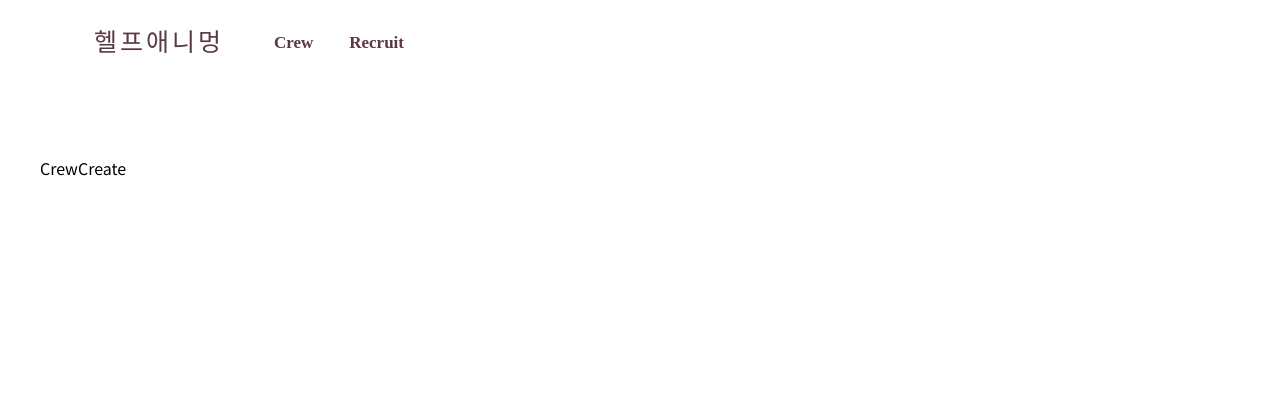
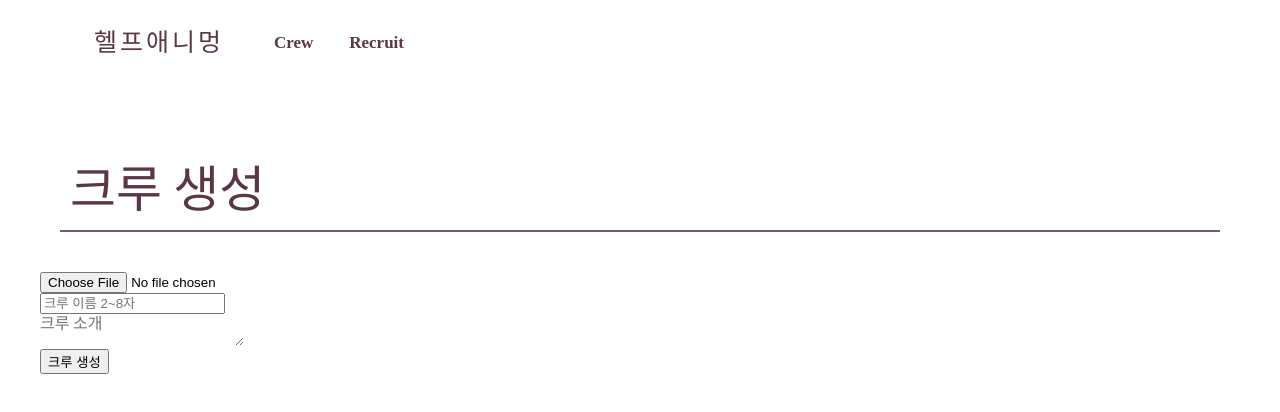
Before and after one commit to By-hoon/HelpAnimal-front, a React (Create React App) app: page /crew/create in a window 1280 px wide. Shown: the top 412 px of the page. Built offline with nearby package versions, Linux system fonts and the light colour scheme; a web font is replaced by a local one.

Commit message:
HA-36 Frontend : 크루 생성 페이지 구현

```diff
--- a/src/routes/CrewCreate.tsx
+++ b/src/routes/CrewCreate.tsx
@@ -1,5 +1,13 @@
+import { CrewCreateForm } from "../components/InputForm";
+import { CrewCreateTitle } from "../components/Title";
+
 const CrewCreate = () => {
-  return <span>CrewCreate</span>;
+  return (
+    <>
+      <CrewCreateTitle />
+      <CrewCreateForm />
+    </>
+  );
 };
 
 export default CrewCreate;
```
